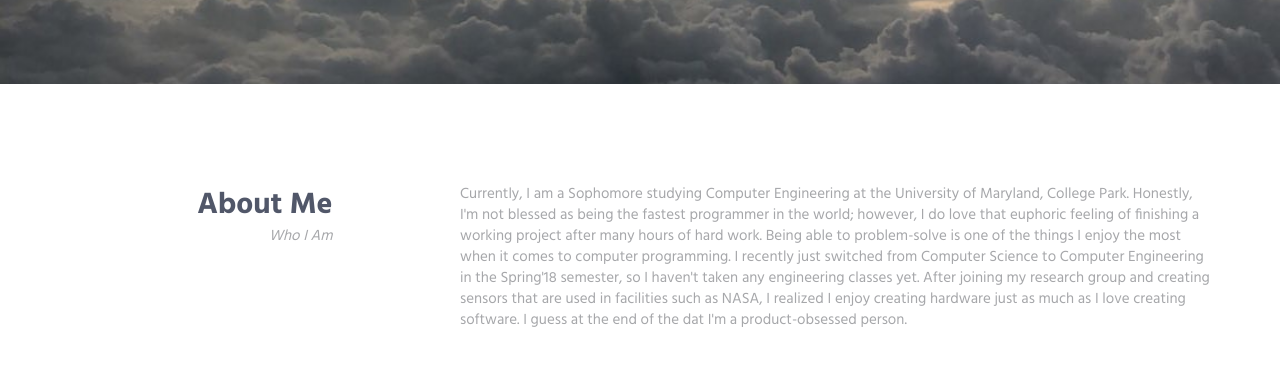
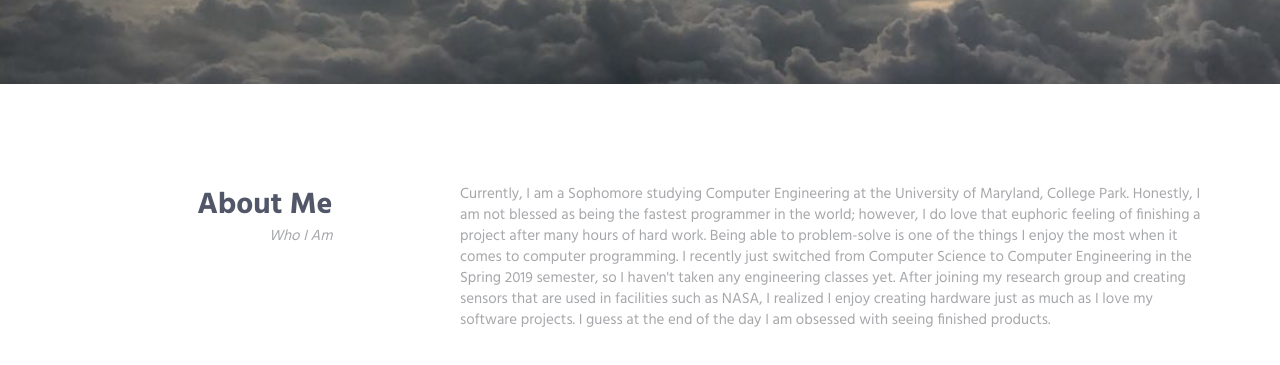
Before and after one commit to Richrosh3/Richrosh3.github.io, a plain HTML site: page index.html in a window 1280 px wide. Shown: the part 577-942 px from the top of the page. Drawn offline with Linux system fonts and the light colour scheme.

Commit message:
Update index.html

```diff
--- a/index.html
+++ b/index.html
@@ -103,14 +103,14 @@
                         <div class="margin-b-60">
 
                             <p> Currently, I am a Sophomore studying Computer Engineering at the University of Maryland,
-                                College Park. Honestly, I'm not blessed as being the fastest programmer in the world;
-                                however, I do love that euphoric feeling of finishing a working project after many
+                                College Park. Honestly, I am not blessed as being the fastest programmer in the world;
+                                however, I do love that euphoric feeling of finishing a project after many
                                 hours of hard work. Being able to problem-solve is one of the things I enjoy the most
                                 when it comes to computer programming. I recently just switched from Computer Science to
-                                Computer Engineering in the Spring'18 semester, so I haven't taken any engineering classes
+                                Computer Engineering in the Spring 2019 semester, so I haven't taken any engineering classes
                                 yet. After joining my research group and creating sensors that are used in facilities such
-                                as NASA, I realized I enjoy creating hardware just as much as I love creating software. I
-                                guess at the end of the dat I'm a product-obsessed person.
+                                as NASA, I realized I enjoy creating hardware just as much as I love my software projects. I
+                                guess at the end of the day I am obsessed with seeing finished products.
 
                             </p>
                     </div>
```
